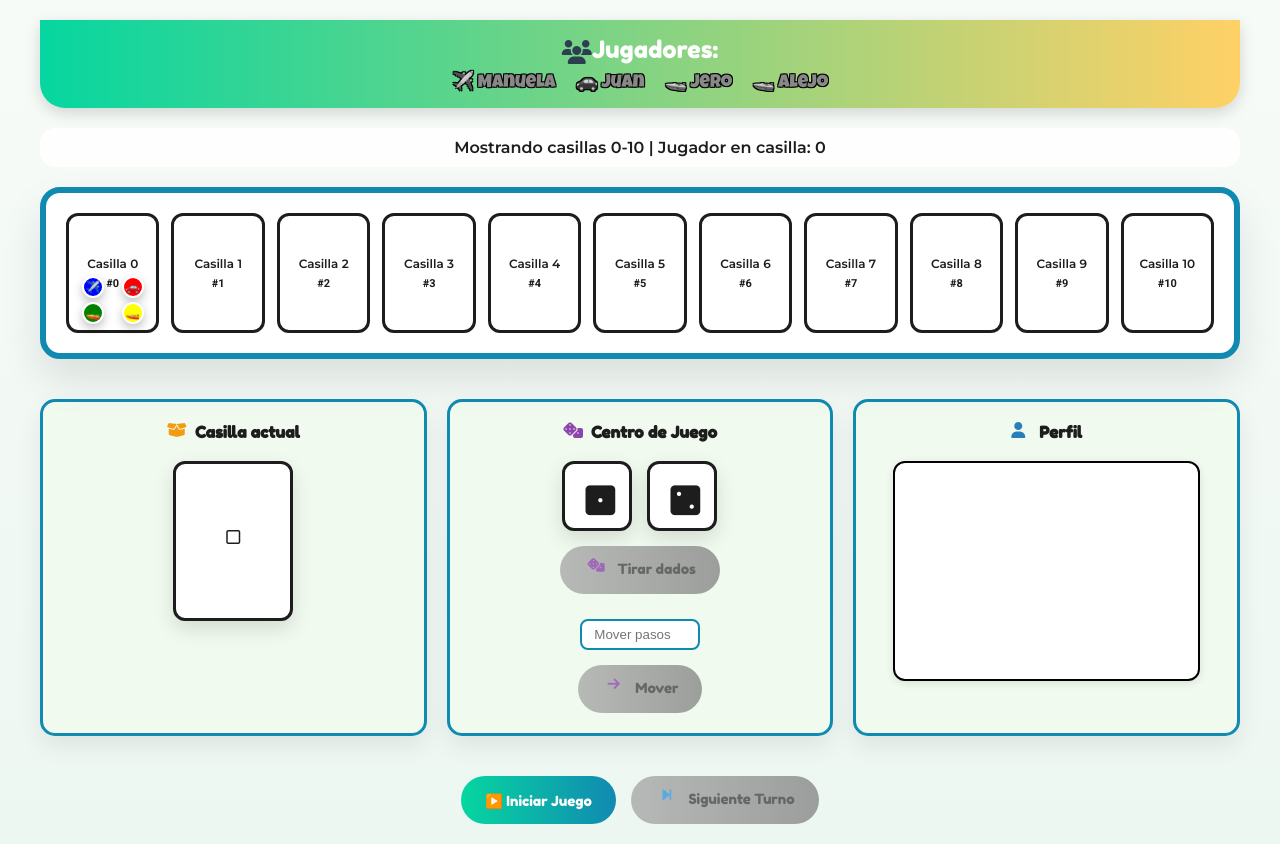
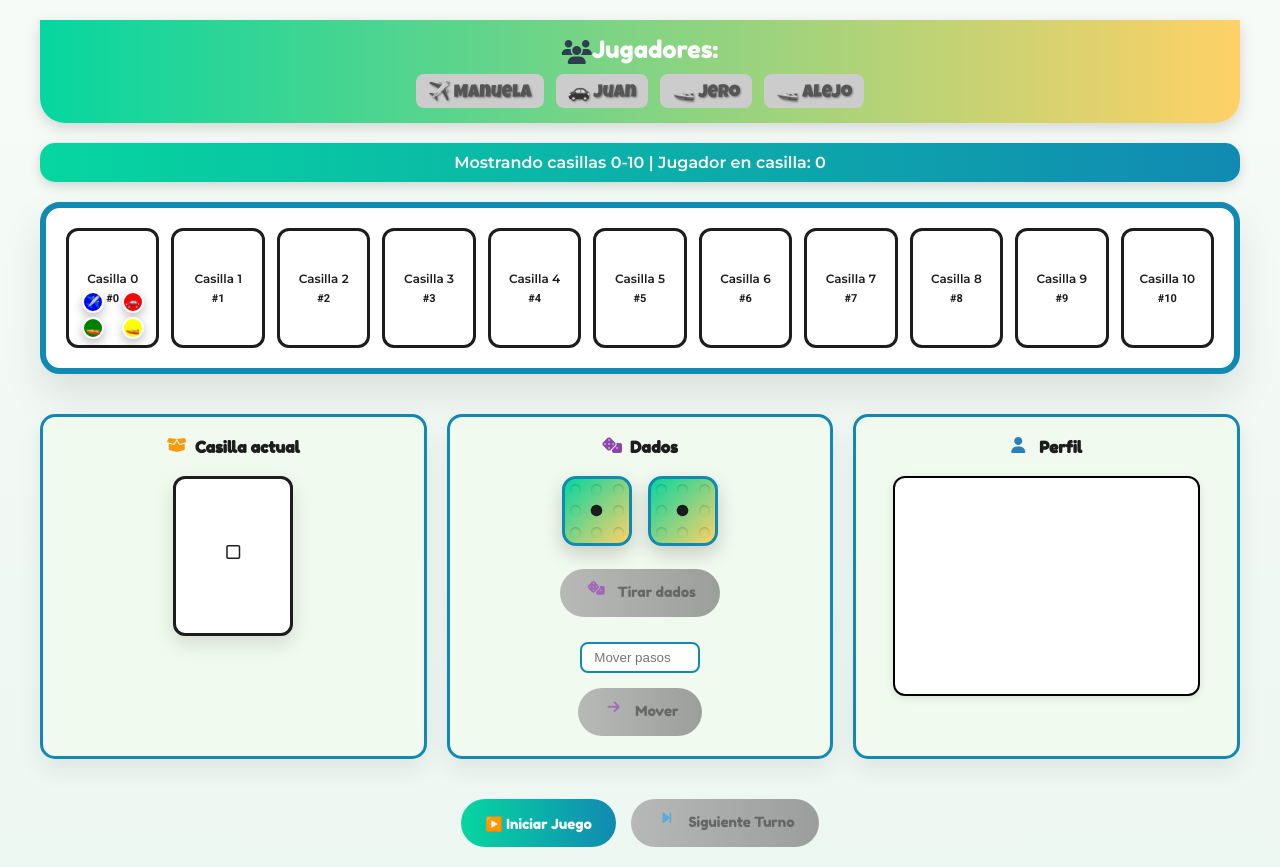
Before and after one commit to Manu2480/Monopoly, a website with bundled scripts: page public/tablero.html in a window 1280 px wide. Before the commit the page ends 844 px from the top, so only its background shows below. Built offline with nearby package versions, Linux system fonts and the light colour scheme; no server answers.

Commit message:
cambio colores del tablero

```diff
--- a/public/scripts/tablero_js/dados_tablero.js
+++ b/public/scripts/tablero_js/dados_tablero.js
@@ -20,16 +20,16 @@ export function tirarDados(
   const dado2 = document.getElementById("dado2");
   if (!dado1 || !dado2) return;
 
-  const resultado1 = getCara();
+  const resultado1 = getCara(); // ahora devuelve 1..6 (número)
   const resultado2 = getCara();
 
-  // 🎲 animar cada dado mostrando varias caras antes de la final
+  // animar cada dado mostrando varias caras antes de la final
   rodarDado(dado1, resultado1);
   rodarDado(dado2, resultado2);
 
   const suma = obtenerValorDado(resultado1) + obtenerValorDado(resultado2);
 
-  // Mostrar total luego de la animación
+  // Mostrar total luego de la animación (sincronizado con la duración)
   setTimeout(() => {
     mostrarResultadoDados(suma);
 
@@ -49,27 +49,73 @@ export function tirarDados(
   }, 800); // espera a que terminen de "rodar"
 }
 
+/* ---- helpers ---- */
+
+function getCara() {
+  return Math.floor(Math.random() * 6) + 1; // 1..6
+}
+function obtenerValorDado(cara) {
+  // Si cara es número, devolvemos él mismo (compatibilidad)
+  return Number(cara) || 1;
+}
+
+/* Mapa de posiciones (índices 0..8 en grid 3x3) */
+const FACE_MAP = {
+  1: [4],
+  2: [0, 8],
+  3: [0, 4, 8],
+  4: [0, 2, 6, 8],
+  5: [0, 2, 4, 6, 8],
+  6: [0, 2, 3, 5, 6, 8] // columnas izquierda+derecha llenas
+};
+
+function ensurePips(dadoElem) {
+  // si no hay 9 pips, los creamos
+  if (dadoElem.querySelectorAll(".pip").length === 9) return;
+  dadoElem.innerHTML = "";
+  for (let i = 0; i < 9; i++) {
+    const s = document.createElement("span");
+    s.className = "pip";
+    // accesibilidad ligera
+    s.setAttribute("data-pip-index", i);
+    dadoElem.appendChild(s);
+  }
+}
+
+function setDadoValue(dadoElem, value) {
+  ensurePips(dadoElem);
+  const pips = Array.from(dadoElem.querySelectorAll(".pip"));
+  const activeIdx = FACE_MAP[value] || FACE_MAP[1];
+  pips.forEach((pip, idx) => {
+    pip.classList.toggle("active", activeIdx.includes(idx));
+  });
+}
+
 function rodarDado(dadoElem, resultadoFinal) {
   dadoElem.classList.add("rodando");
 
-  const caras = ["⚀", "⚁", "⚂", "⚃", "⚄", "⚅"];
-  let interval = setInterval(() => {
-    dadoElem.textContent = caras[Math.floor(Math.random() * 6)];
-  }, 100);
+  // animación: cambiar caras aleatorias cada 80-120ms
+  const interval = setInterval(() => {
+    const randomFace = Math.floor(Math.random() * 6) + 1;
+    setDadoValue(dadoElem, randomFace);
+  }, 90);
 
   setTimeout(() => {
     clearInterval(interval);
-    dadoElem.textContent = resultadoFinal;
+    setDadoValue(dadoElem, resultadoFinal);
     dadoElem.classList.remove("rodando");
-  }, 700); // dura un poco menos que la espera del tirado
+  }, 700); // coincide con la animación CSS
 }
 
-function getCara() {
-  const caras = ["⚀", "⚁", "⚂", "⚃", "⚄", "⚅"];
-  return caras[Math.floor(Math.random() * 6)];
-}
-
-function obtenerValorDado(cara) {
-  const valores = { "⚀": 1, "⚁": 2, "⚂": 3, "⚃": 4, "⚄": 5, "⚅": 6 };
-  return valores[cara] || 1;
-}
+// Inicializar pips al cargar
+window.addEventListener("DOMContentLoaded", () => {
+  const dado1 = document.getElementById("dado1");
+  const dado2 = document.getElementById("dado2");
+  if (dado1 && dado2) {
+    ensurePips(dado1);
+    ensurePips(dado2);
+    // opcional: mostrarlos con valor inicial
+    setDadoValue(dado1, 1);
+    setDadoValue(dado2, 1);
+  }
+});
--- a/public/scripts/tablero_js/main_tablero.js
+++ b/public/scripts/tablero_js/main_tablero.js
@@ -148,8 +148,6 @@ window.onload = async () => {
       casillasVisibles = determinarCasillasVisibles();
       renderizarTablero(tableroData, jugadores, casillasVisibles, calcularRangoVisible);
     });
-    // Inicializar Lucide para renderizar los íconos
-    lucide.createIcons();
   } catch (err) {
     console.error("❌ Error iniciando el juego:", err);
   }
--- a/public/styles/tablero_css/dados_tablero.css
+++ b/public/styles/tablero_css/dados_tablero.css
@@ -1,46 +1,74 @@
 /* Dados */
 .dados {
   display: flex;
-  gap: 15px;
+  gap: 16px;
+  justify-content: center;
+  align-items: center;
+  margin-bottom: 8px;
 }
 
 .dado {
-  font-size: 34px;
-  border: 3px solid var(--negro);
-  border-radius: 12px;
-  padding: 18px;
-  background: white;
-  box-shadow: 0 8px 20px rgba(0,0,0,0.12);
-  min-width: 70px;
-  min-height: 70px;
-  display: flex;
-  align-items: center;
-  justify-content: center;
-  transition: transform 0.3s;
+  width: 70px;
+  height: 70px;
+  border: 3px solid var(--azul);
+  border-radius: 14px;
+  background: linear-gradient(135deg, var(--verde), var(--amarillo));
+  box-shadow: 0 8px 20px rgba(0,0,0,0.18);
+  display: grid;
+  grid-template-columns: repeat(3, 1fr);
+  grid-template-rows: repeat(3, 1fr);
+  place-items: center;
+  position: relative;
+  overflow: hidden;
+  transition: transform 0.25s, box-shadow 0.25s;
 }
 
-/* 🎲 Animación de rodar */
+/* Hover / foco */
+.dado:hover,
+.dado:focus {
+  transform: translateY(-4px) scale(1.03);
+  box-shadow: 0 12px 28px rgba(0,0,0,0.22);
+}
+
+/* Pips (puntos) */
+.dado .pip {
+  width: 11px;
+  height: 11px;
+  border-radius: 50%;
+  background: transparent;       /* por defecto transparente */
+  box-shadow: 0 1px 2px rgba(0,0,0,0.2) inset;
+  transition: background 0.12s, transform 0.12s;
+  transform: scale(1);
+}
+
+/* Pip activo = negro (punto visible) */
+.dado .pip.active {
+  background: var(--negro);
+  transform: scale(1.05);
+}
+
+/* Animación de "rodar" (rota ligeramente) */
 @keyframes rodar {
   0%   { transform: rotate(0deg) scale(1); }
-  50%  { transform: rotate(180deg) scale(1.2); }
+  50%  { transform: rotate(180deg) scale(1.06); }
   100% { transform: rotate(360deg) scale(1); }
 }
-
 .dado.rodando {
   animation: rodar 0.7s ease;
 }
 
-/* Resultado de dados (popup) */
+/* Resultado popup (si lo usas) */
 .resultado-dados {
   position: absolute;
   top: 50%;
   left: 50%;
   transform: translate(-50%, -50%);
-  background: linear-gradient(135deg, #ff6b6b, #ee5a24);
+  background: linear-gradient(135deg, var(--azul), var(--verde));
   color: white;
-  padding: 10px 20px;
+  padding: 10px 18px;
   border-radius: 20px;
   font-size: 18px;
-  font-weight: bold;
+  font-weight: 700;
   z-index: 1000;
+  box-shadow: 0 6px 18px rgba(0,0,0,0.2);
 }
--- a/public/styles/tablero_css/jugadores_tablero.css
+++ b/public/styles/tablero_css/jugadores_tablero.css
@@ -1,32 +1,52 @@
-/* Estilos de los jugadores en la barra */
+/* ================= BARRA DE JUGADORES ================= */
+
+/* Contenedor de la lista de jugadores */
+.jugadores-barra {
+  display: flex;
+  flex-wrap: wrap;          /* si no caben, bajan a otra línea */
+  justify-content: center;  /* centrados */
+  gap: 12px;                /* espacio entre jugadores */
+  margin-top: 10px;         /* separación con el título "Jugadores" */
+}
+
+/* Estilos de cada jugador en la barra */
 .jugador-barra {
+  display: inline-flex;     /* icono + nombre en fila */
+  align-items: center;
+  white-space: nowrap;      /* evita salto entre icono y nombre */
+  gap: 6px;                 /* espacio entre icono y nombre */
+
   font-family: 'Luckiest Guy', cursive;
   font-size: 18px;
+  padding: 6px 12px;
+  border-radius: 8px;
+
+  background: linear-gradient(90deg, var(--verde), var(--amarillo));
+  color: white;
+  text-shadow: 1px 1px 2px rgba(0,0,0,0.4);  /* sombra suave */
   transition: all 0.3s ease;
-  padding: 4px 10px;
-  border-radius: 10px;
-  text-shadow:
-    -1px -1px 0 #000,
-     1px -1px 0 #000,
-    -1px  1px 0 #000,
-     1px  1px 0 #000;
 }
+
 .jugador-barra.activo {
-  font-size: 22px;
+  font-size: 20px;
   font-weight: bold;
-  color: inherit;
+  background: linear-gradient(90deg, var(--azul), var(--verde));
+  box-shadow: 0 0 10px rgba(0,0,0,0.25);
   animation: brillo 1s infinite alternate;
 }
+
 .jugador-barra.inactivo {
-  color: #888 !important;
+  background: #ccc;
+  color: #555 !important;
   filter: grayscale(1);
 }
+
 @keyframes brillo {
-  from { text-shadow: -1px -1px 0 #000, 1px -1px 0 #000, -1px 1px 0 #000, 1px 1px 0 #000, 0 0 5px rgba(255,255,255,0.4); }
-  to   { text-shadow: -1px -1px 0 #000, 1px -1px 0 #000, -1px 1px 0 #000, 1px 1px 0 #000, 0 0 20px rgba(255,255,255,0.9); }
+  from { box-shadow: 0 0 8px rgba(255,255,255,0.4); }
+  to   { box-shadow: 0 0 16px rgba(255,255,255,0.9); }
 }
 
-/* Jugadores en casillas */
+/* ================= JUGADORES EN EL TABLERO ================= */
 .jugador {
   width: 28px;
   height: 28px;
@@ -42,6 +62,16 @@
   border: 2px solid white;
   box-shadow: 0 4px 10px rgba(0,0,0,0.25);
 }
+
 .jugador.ring-2 {
-  box-shadow: 0 0 0 4px rgba(255,209,102,0.3), 0 4px 12px rgba(0,0,0,0.2);
+  box-shadow: 0 0 0 4px rgba(0,180,102,0.3),
+              0 4px 12px rgba(0,0,0,0.25);
 }
+
+/* ================= RESPONSIVE ================= */
+@media (max-width: 600px) {
+  .jugador-barra {
+    font-size: 14px;
+    padding: 4px 8px;
+  }
+}
--- a/public/styles/tablero_css/layout_tablero.css
+++ b/public/styles/tablero_css/layout_tablero.css
@@ -9,10 +9,11 @@
 /* Info */
 .info-posicion {
   text-align: center;
-  background: rgba(255,255,255,0.9);
+  background: linear-gradient(90deg, var(--verde), var(--azul));
   padding: 10px 20px;
   border-radius: 15px;
   font-weight: bold;
   font-family: 'Montserrat', sans-serif;
-  color: var(--negro);
+  color: white;
+  box-shadow: 0 4px 12px rgba(0,0,0,0.15);
 }
--- a/public/styles/tablero_css/main_tablero.css
+++ b/public/styles/tablero_css/main_tablero.css
@@ -7,6 +7,7 @@
 @import url('controles_tablero.css');
 @import url('iconos_tablero.css');
 @import url('perfil_tablero.css');
+
 
 /* ================= ANIMACIONES ================= */
 @keyframes fadeIn {
--- a/public/tablero.html
+++ b/public/tablero.html
@@ -47,10 +47,10 @@
 
       <!-- 🎲 Dados -->
       <div class="contenedor-dados">
-        <h3><i class="fa-solid fa-dice"></i> Centro de Juego</h3>
+        <h3><i class="fa-solid fa-dice"></i> Dados</h3>
         <div class="dados">
-          <div id="dado1" class="dado"><i class="fa-solid fa-dice-one"></i></div>
-          <div id="dado2" class="dado"><i class="fa-solid fa-dice-two"></i></div>
+          <div id="dado1" class="dado"></div>
+          <div id="dado2" class="dado"></div>
         </div>
 
         <button id="btn-dados">
@@ -65,6 +65,7 @@
           Mover
         </button>
       </div>
+
 
       <!-- 👤 Perfil del jugador -->
       <div id="contenedor-perfil" class="contenedor-cartas">
```
